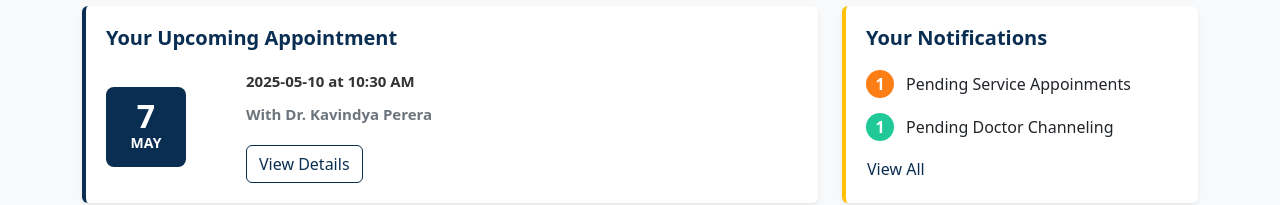
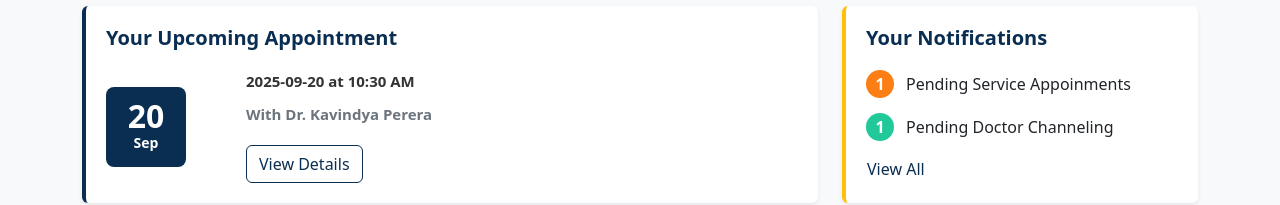
Before and after one commit to kavishka-wilagedara/healthcare-system, a React (Create React App) app in the folder frontend/: page /patient/dashboard in a window 1280 px wide. Shown: the part 514-719 px from the top of the page. Built offline with nearby package versions, Linux system fonts and the light colour scheme.

Commit message:
set up date display on patient homepage

```diff
--- a/frontend/src/patient/Homepage.jsx
+++ b/frontend/src/patient/Homepage.jsx
@@ -14,7 +14,7 @@ function Homepage() {
       {
         appointmentId: "ClI-0001",
         name: "Blood Test",
-        appointmentDate: "May 3, 2025",
+        appointmentDate: "2025-09-10",
         appointmentTime: "9.00 AM",
         clinicRomm: "4th Floor, Room-0029",
       },
@@ -24,7 +24,7 @@ function Homepage() {
         appointmentId: "APT-0001",
         doctorName: "Dr. Kavindya Perera",
         specialization: "Cardiologist",
-        appointmentDate: "2025-05-10",
+        appointmentDate: "2025-09-20",
         appointmentTime: "10:30 AM",
         consultationRoom: "4th Floor, Room-0029",
       },
@@ -104,8 +104,25 @@ function Homepage() {
                     <div className="appointment-details">
                       <div className="appointment-calendar">
                         <div className="calendar-date">
-                          <span className="date-number">7</span>
-                          <span className="date-month">MAY</span>
+                          <span className="date-number">
+                            {new Date(
+                              data.pendingDoctorAppoinments[
+                                data.pendingDoctorAppoinments.length - 1
+                              ].appointmentDate
+                            )
+                              .getDate()
+                              .toString()
+                              .padStart(2, "0")}
+                          </span>
+                          <span className="date-month">
+                            {new Date(
+                              data.pendingDoctorAppoinments[
+                                data.pendingDoctorAppoinments.length - 1
+                              ].appointmentDate
+                            ).toLocaleString("default", {
+                              month: "short",
+                            })}
+                          </span>
                         </div>
                       </div>
 
```
